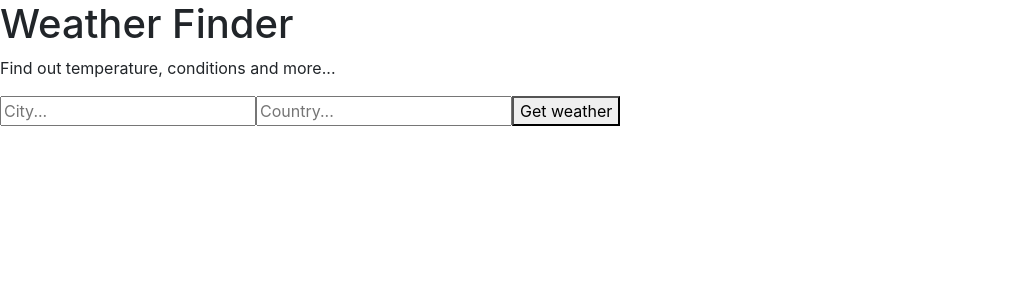
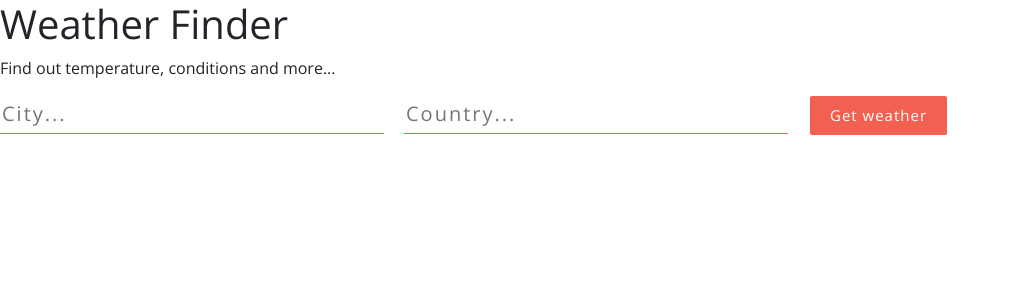
Before and after one commit to Jahanzaib5/React-weather-app, a React (Create React App) app: page / in a window 1280 px wide. Shown: the top 300 px of the page, without its empty margins (0-1010 px from the left). Built offline with nearby package versions, Linux system fonts and the light colour scheme.

Commit message:
making in the orocess

```diff
--- a/src/App.css
+++ b/src/App.css
@@ -0,0 +1,127 @@
+@import url('https://fonts.googleapis.com/css?family=Merriweather:100,200,300,300i,400,400i,700');
+@import url('https://fonts.googleapis.com/css?family=Roboto+Slab:400,700');
+@import url('https://fonts.googleapis.com/css?family=Open+Sans:300,400');
+
+body {
+  font-family: "Open Sans", serif;
+}
+
+.wrapper {
+  background: linear-gradient(to right, #e67e22, #e74c3c);
+  height: 100vh;
+  display: flex;
+  justify-content: center;
+  align-items: center;
+}
+
+.main {
+  height: 90vh;
+  background: #fff;
+  box-shadow: 0px 13px 40px -13px rgba(0,0,0,0.75);
+  width: 80%;
+  margin: 0 auto;
+}
+
+.title-container {
+  height: 90vh;
+  background: url("img/bg.jpg") center center no-repeat;
+  background-size: cover;
+  display: flex;
+  align-items: center;
+  justify-content: center;
+  text-align: center;
+  color: #000;
+}
+
+.title-container__title {
+  font-size: 50px;
+  letter-spacing: 2px;
+  line-height: 1.3;
+  font-family: 'Roboto Slab', serif;
+}
+
+.title-container__subtitle {
+  font-style: italic;
+  font-weight: 100;
+  letter-spacing: 1px;
+  line-height: 1.5;
+  font-family: "Merriweather", serif;
+}
+
+.form-container {
+  background-color: #2c3e50;
+  height: 90vh;
+  padding-top: 100px;
+  padding-left: 50px;
+}
+
+input[type="text"] {
+  background-color: transparent;
+  border: 0;
+  border-bottom: solid 1px #f16051;
+  width: 30%;
+  padding-bottom: 4px;
+  color: #fff !important;
+  font-weight: lighter;
+  letter-spacing: 2px;
+  margin-bottom: 30px;
+  margin-right: 20px;
+  font-size: 20px;
+}
+
+input[type="text"] {
+    outline: none;
+}
+
+input:-webkit-autofill {
+    -webkit-box-shadow: 0 0 0 30px #2c3e50 inset;
+    -webkit-text-fill-color: #fff !important;
+}
+
+button {
+  border: 0;
+  padding: 8px 20px;
+  margin: 0 2px;
+  border-radius: 2px;
+  font-weight: lighter;
+  letter-spacing: 1px;
+  font-size: 15px;
+  cursor: pointer;
+  background-color: #f16051;
+  color: #fff;
+  font-weight: 100;
+}
+
+button:active {
+  outline: none;
+}
+
+.weather__info {
+  width: 60%;
+  font-size: 20px;
+  font-weight: 200;
+  letter-spacing: 2px;
+}
+
+.weather__key {
+  color: #f16051;
+  border-bottom: solid 2px rgba(255,255,255,0.06);
+  padding: 20px 0 20px 0;
+  font-weight: 400;
+}
+
+.weather__key:last-child {
+  border: 0;
+}
+
+.weather__value {
+  color: #fff;
+  font-weight: 200;
+}
+
+.weather__error {
+  color: #f16051;
+  font-size: 20px;
+  letter-spacing: 1px;
+  font-weight: 200;
+}
--- a/src/App.js
+++ b/src/App.js
@@ -3,6 +3,7 @@
 import Form from "./components/Form";
 import Weather from "./components/Weather";
 import { async } from "q";
+import './App.css';
 
 const API_KEY = "0e26025171b1ce5cc2800abf0bad7c07";
 
```
Also changed, not shown: src/img/bg.jpg (added).
